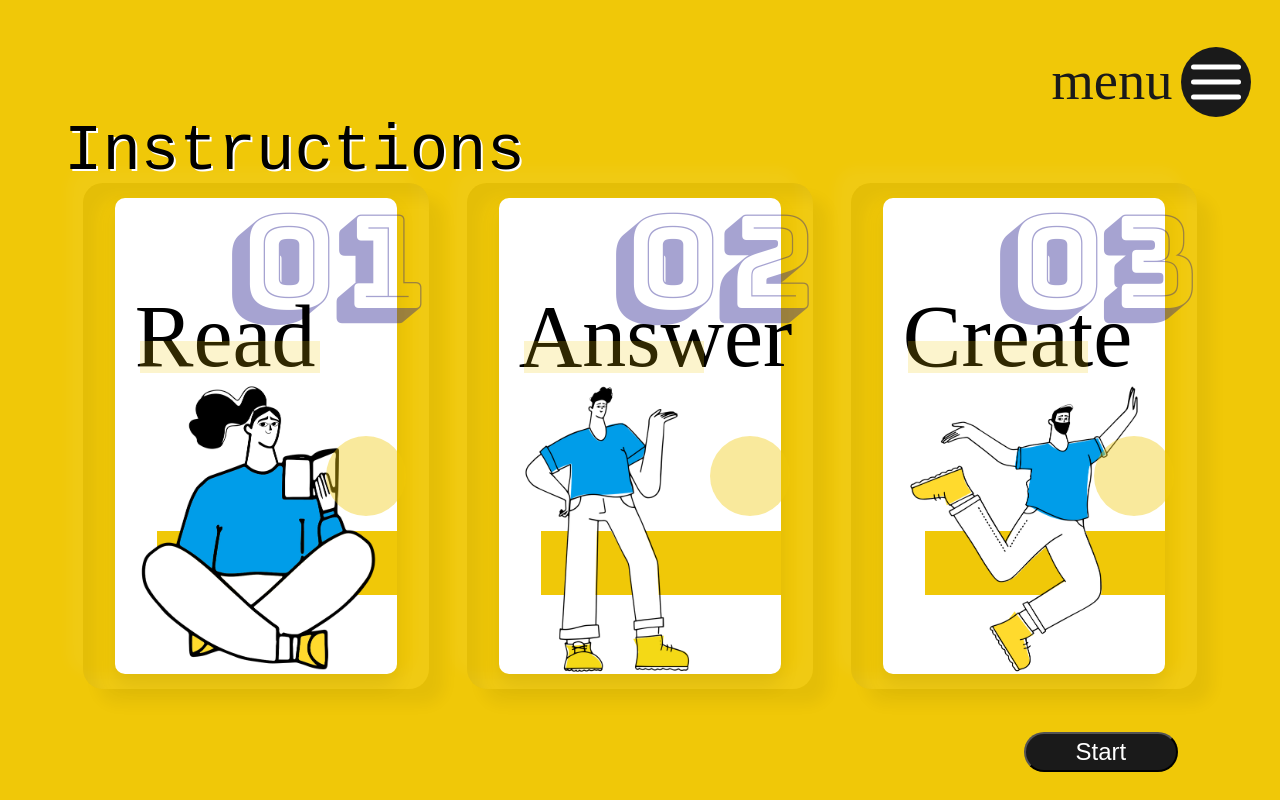
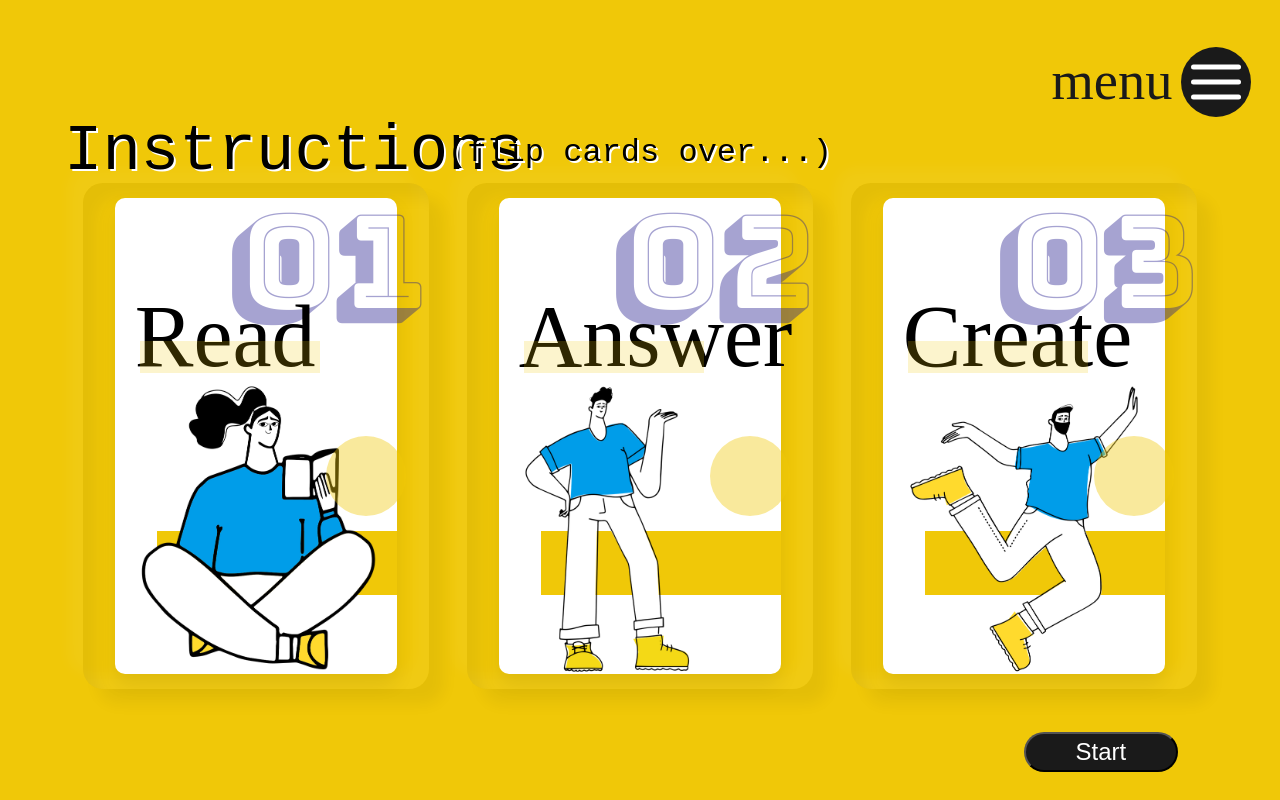
Before and after one commit to Dream-Home-PEABOT/DreamHome_FEE, a React (Create React App) app: page /journey in a window 1280 px wide. Built offline with nearby package versions, Linux system fonts and the light colour scheme; no server answers; a web font is replaced by a local one.

Commit message:
revise text in Journey

```diff
--- a/src/components/Journey/Journey.css
+++ b/src/components/Journey/Journey.css
@@ -16,6 +16,16 @@
   top: 0%;
   left: 5%;
   font-size: 4em;
+  font-family: var(--mono);
+  color: black;
+  text-shadow: 2px 2px white;
+}
+
+.instructions-2{
+  position: absolute;
+  top: 2.5%;
+  left: 35%;
+  font-size: 2em;
   font-family: var(--mono);
   color: black;
   text-shadow: 2px 2px white;
--- a/src/components/Journey/Journey.tsx
+++ b/src/components/Journey/Journey.tsx
@@ -21,6 +21,7 @@ const Journey:React.FC = () => {
 
       <div className="instructions-box">
         <div className="instructions">Instructions</div>
+        <div className='instructions-2'>(flip cards over...)</div>
       </div>
       <div className="container">
 
```
